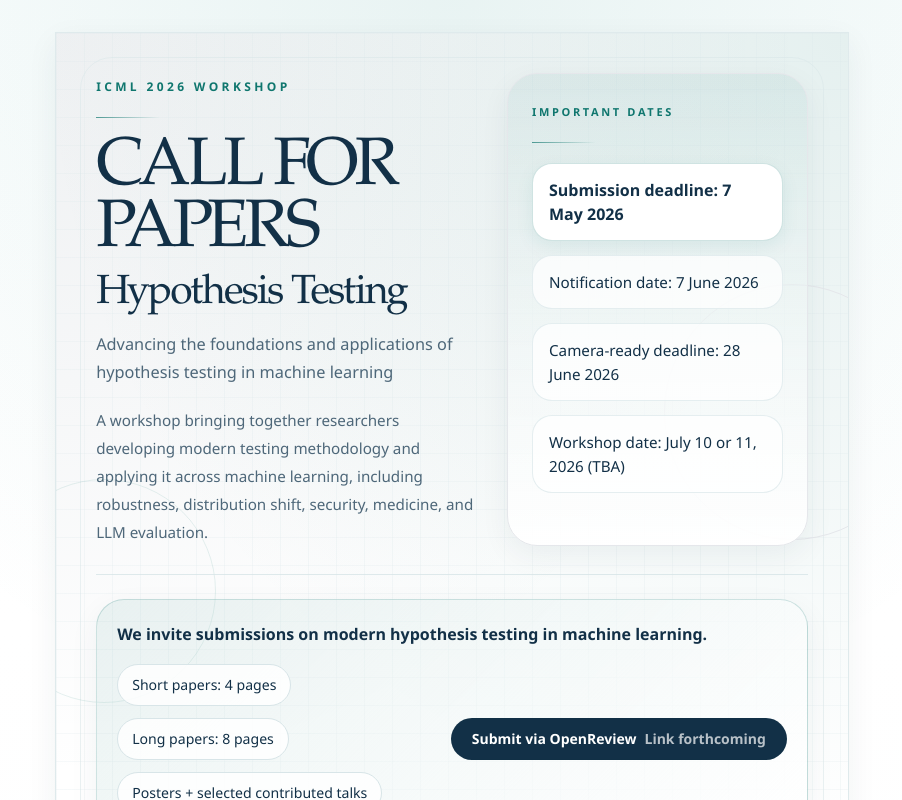
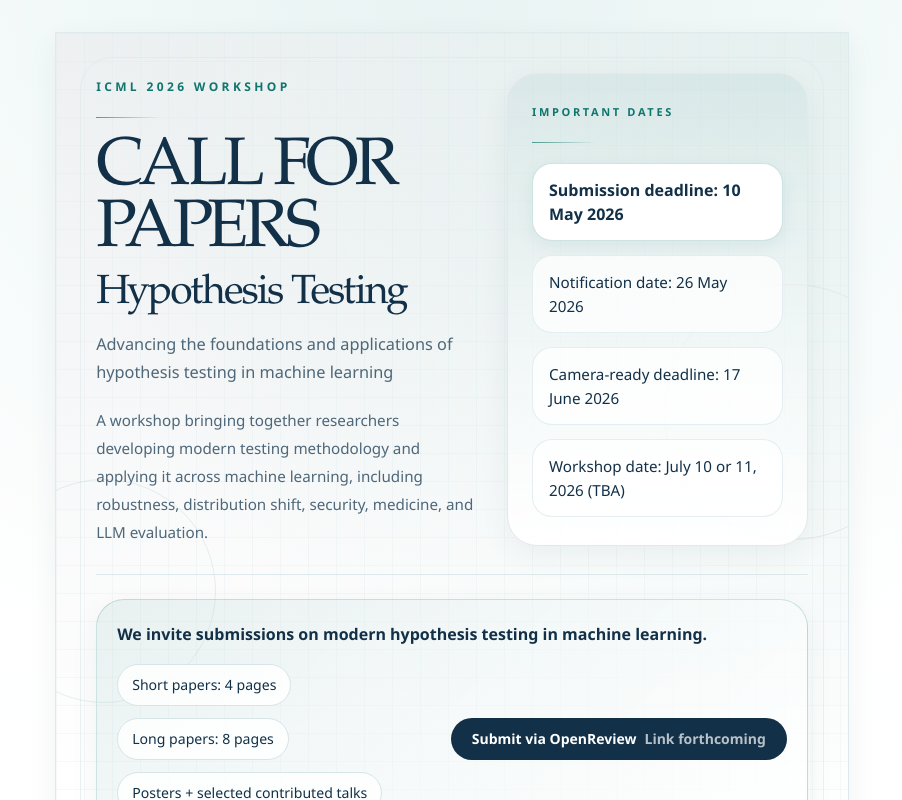
Before and after one commit to fengliu90/hypothesis-testing-workshop, a Next.js app: page /flyer in a window 1280 px wide. Shown: the top 800 px of the page, without its empty margins (188-1090 px from the left). Built offline with nearby package versions, Linux system fonts and the light colour scheme.

Commit message:
Update data.ts
update dates of the workshop

```diff
--- a/features/flyer/data.ts
+++ b/features/flyer/data.ts
@@ -5,9 +5,9 @@ const keynoteSpeakers = workshop.sections.speakers.items.filter(
 );
 
 const importantDates = [
-  "Submission deadline: 7 May 2026",
-  "Notification date: 7 June 2026",
-  "Camera-ready deadline: 28 June 2026",
+  "Submission deadline: 10 May 2026",
+  "Notification date: 26 May 2026",
+  "Camera-ready deadline: 17 June 2026",
   "Workshop date: July 10 or 11, 2026 (TBA)",
 ] as const;
 
```
